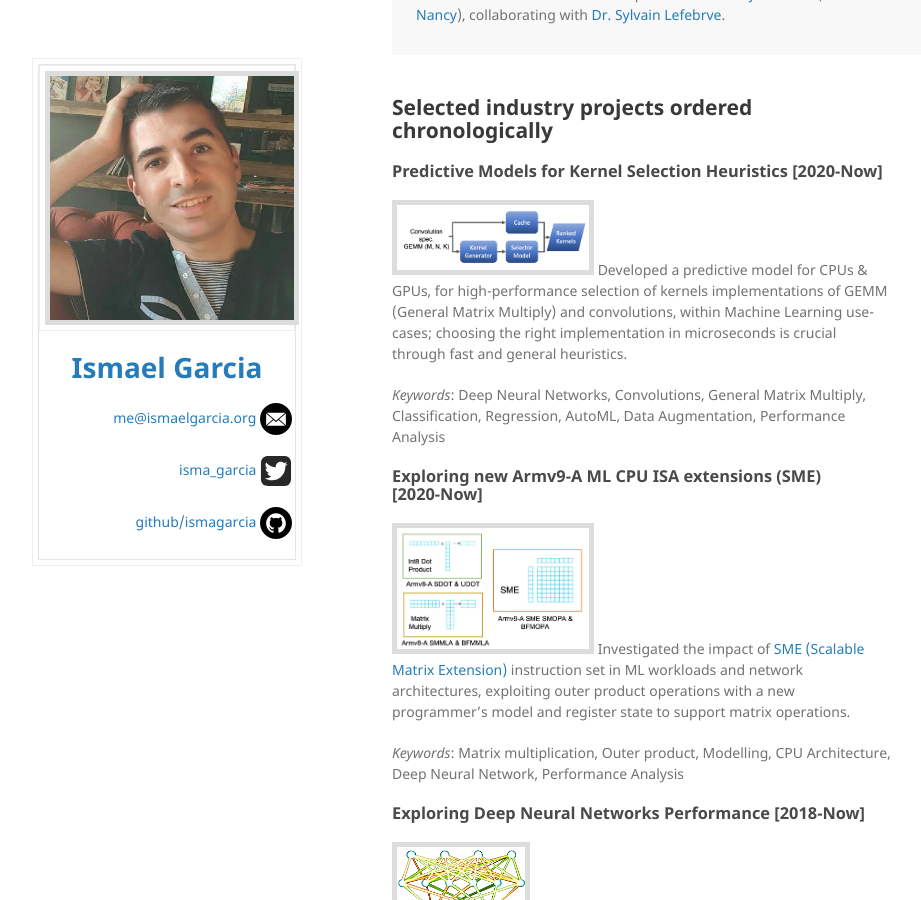
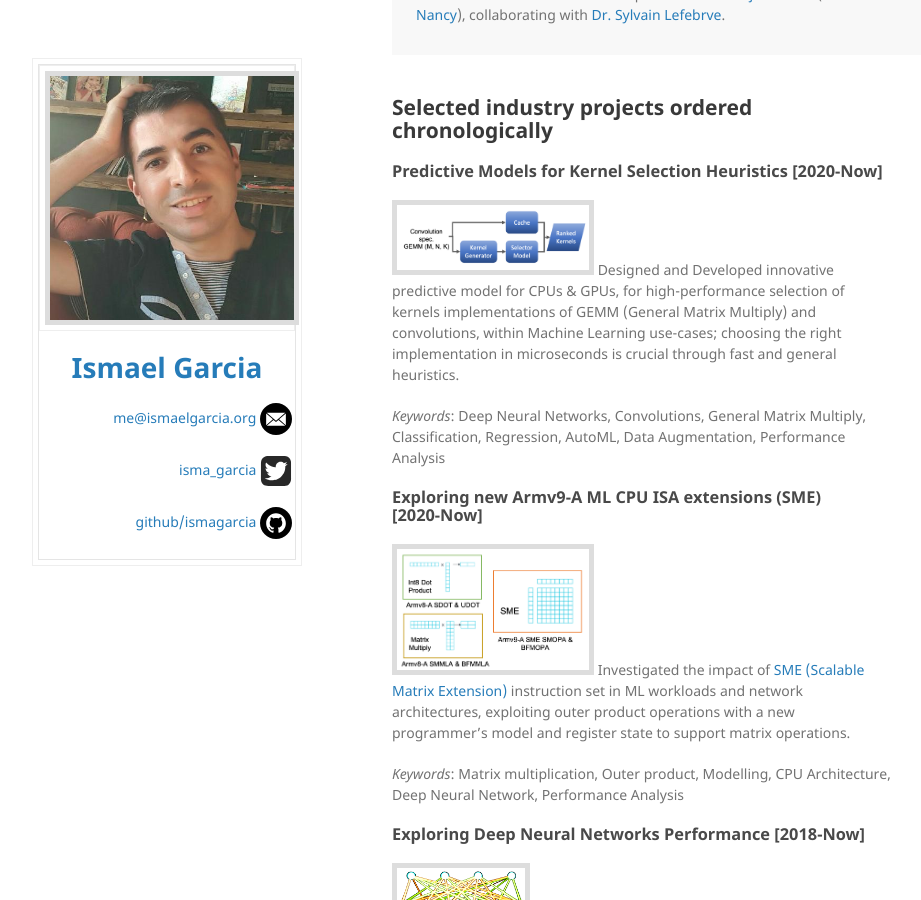
Before and after one commit to ismagarcia/me, a Jekyll site: the page built from index.md, in a window 1280 px wide and 900 px high, scrolled down 919 px. Shown: the whole window, without its empty margins (178-1099 px from the left). Built offline with Jekyll 4.4.1, drawn with Linux system fonts in a browser that asks for light colours; nearby versions of some CDN libraries; the repository's description, which GitHub fills in, is left out.

Commit message:
Improve phrasing of one project

```diff
--- a/index.md
+++ b/index.md
@@ -142,7 +142,7 @@
 
 ### Predictive Models for Kernel Selection Heuristics [2020-Now]
 
-![Octocat](assets/img/gemm_kernel_heuristics.png){:width="192px"} Developed a predictive model for CPUs & GPUs, for high-performance selection of kernels implementations of GEMM (General Matrix Multiply) and convolutions, within Machine Learning use-cases; choosing the right implementation in microseconds is crucial through fast and general heuristics.
+![Octocat](assets/img/gemm_kernel_heuristics.png){:width="192px"} Designed and Developed innovative predictive model for CPUs & GPUs, for high-performance selection of kernels implementations of GEMM (General Matrix Multiply) and convolutions, within Machine Learning use-cases; choosing the right implementation in microseconds is crucial through fast and general heuristics.
 
 _Keywords_: Deep Neural Networks, Convolutions, General Matrix Multiply, Classification, Regression, AutoML, Data Augmentation, Performance Analysis
 
```
